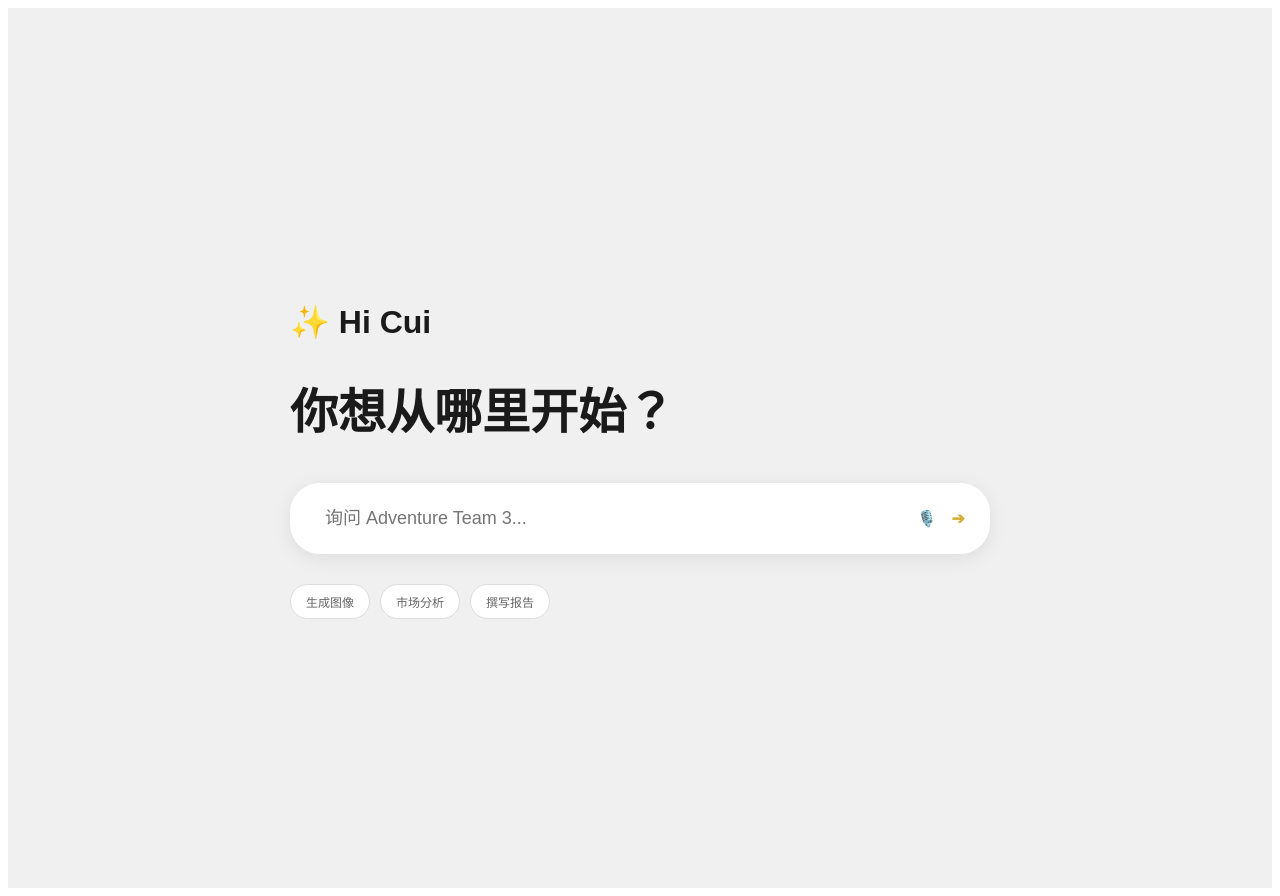
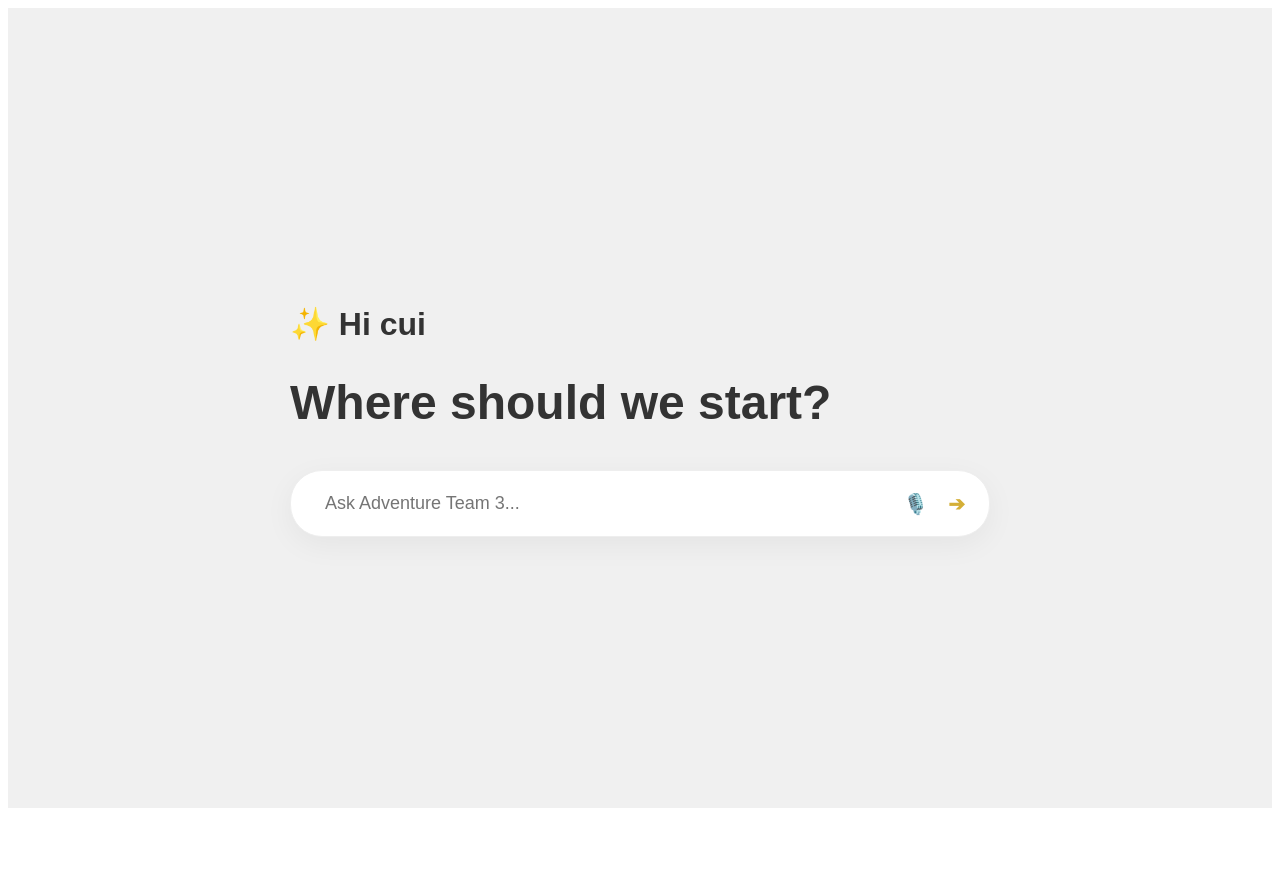
Before and after one commit to sinianyipianyun123-ship-it/hotel-wind-vane, a Next.js app: page / in a window 1280 px wide. After the commit the page ends 816 px from the top, so only its background shows below. Built offline with nearby package versions, Linux system fonts and the light colour scheme.

Commit message:
update V21

```diff
--- a/app/page.tsx
+++ b/app/page.tsx
@@ -1,98 +1,113 @@
 "use client";
 import React, { useState, useEffect } from 'react';
 
-export default function AdventureTeamAI_V52() {
-  const [stage, setStage] = useState('search'); // 'search' or 'report'
+export default function AdventureTeamFullAI_V54() {
+  const [stage, setStage] = useState('search');
   const [inputText, setInputText] = useState('');
-  const [data, setData] = useState({ rates: [], loading: true });
+  const [data, setData] = useState({ rates: [], checkpoints: [] });
 
-  // 模拟搜索触发
+  useEffect(() => {
+    setData({
+      rates: [
+        { n: "酒店官网", en: "OFFICIAL", p: "998", h: true, t: "会员直销价" },
+        { n: "携程旅行", en: "CTRIP", p: "1029", h: false, t: "实时同步中" },
+        { n: "安可达", en: "AGODA", p: "1023", h: false, t: "国际协议价" },
+        { n: "缤客", en: "BOOKING", p: "1,050", h: false, t: "市场基准价" }
+      ],
+      checkpoints: [
+        { label: "地理位置", detail: "坐落于 CBD 核心区，步行可达万达广场，商务出行便利性极佳。" },
+        { label: "客房品质", detail: "中式奢华风格，空间宽敞，床品支撑感强，隔音表现优异。" },
+        { label: "餐饮水平", detail: "中式早餐丰富度极高，粤菜厅品质稳定，行政酒廊下午茶精致。" },
+        { label: "服务体验", detail: "员工响应速度快，礼宾部专业，提供贴心的夜床服务与欢迎水果。" },
+        { label: "公共设施", detail: "恒温泳池采光极好，健身房器材维护到位，大堂香氛具有品牌特色。" },
+        { label: "性价比评定", detail: "通过官网价格锁定在千元以内时，在同级别五星级酒店中极具竞争力。" }
+      ]
+    });
+  }, []);
+
   const handleSearch = () => {
-    if (inputText.includes("万达文华")) {
+    if (inputText.includes("万达") || inputText.includes("北京")) {
       setStage('loading');
-      setTimeout(() => setStage('report'), 1500); // 模拟情报搜集过程
-    } else {
-      alert("请输入关键词，例如：北京万达文华酒店");
+      setTimeout(() => setStage('report'), 1200);
     }
   };
 
   return (
-    <div style={{
-      backgroundColor: '#f0f0f0', // 你要求的稍微深一点的浅灰
-      minHeight: '100vh',
-      fontFamily: '"Microsoft YaHei", sans-serif',
-      display: 'flex',
-      flexDirection: 'column',
-      alignItems: 'center',
-      justifyContent: stage === 'search' ? 'center' : 'flex-start',
-      padding: '40px 20px',
-      transition: 'all 0.5s ease'
-    }}>
+    <div style={{ backgroundColor: '#f0f0f0', minHeight: '100vh', fontFamily: '"Microsoft YaHei", sans-serif', color: '#333' }}>
 
-      {/* --- 搜索阶段：AI 对话界面 --- */}
+      {/* 搜索入口 */}
       {stage === 'search' && (
-        <div style={{ width: '100%', maxWidth: '700px', textAlign: 'left' }}>
-          <h2 style={{ fontSize: '32px', color: '#1a1a1a', marginBottom: '20px' }}>✨ Hi Cui</h2>
-          <h1 style={{ fontSize: '48px', fontWeight: 'bold', color: '#1a1a1a', marginBottom: '40px' }}>你想从哪里开始？</h1>
-
-          <div style={{
-            backgroundColor: '#fff',
-            borderRadius: '30px',
-            padding: '15px 25px',
-            display: 'flex',
-            alignItems: 'center',
-            boxShadow: '0 4px 20px rgba(0,0,0,0.08)'
-          }}>
-            <input
-              value={inputText}
-              onChange={(e) => setInputText(e.target.value)}
-              onKeyDown={(e) => e.key === 'Enter' && handleSearch()}
-              placeholder="询问 Adventure Team 3..."
-              style={{ flex: 1, border: 'none', outline: 'none', fontSize: '18px', padding: '10px' }}
-            />
-            <div style={{ display: 'flex', gap: '15px', color: '#666' }}>
-              <span style={{ cursor: 'pointer' }} onClick={() => alert("语音识别启动中...")}>🎙️</span>
-              <span style={{ cursor: 'pointer', fontWeight: 'bold', color: '#d4af37' }} onClick={handleSearch}>➔</span>
+        <div style={{ display: 'flex', flexDirection: 'column', alignItems: 'center', justifyContent: 'center', height: '100vh', padding: '0 20px' }}>
+          <div style={{ width: '100%', maxWidth: '700px' }}>
+            <h2 style={{ fontSize: '32px', marginBottom: '10px' }}>✨ Hi cui</h2>
+            <h1 style={{ fontSize: '48px', fontWeight: 'bold', marginBottom: '40px' }}>Where should we start?</h1>
+            <div style={{ backgroundColor: '#fff', borderRadius: '32px', padding: '12px 24px', display: 'flex', alignItems: 'center', boxShadow: '0 8px 30px rgba(0,0,0,0.05)', border: '1px solid #eee' }}>
+              <input autoFocus value={inputText} onChange={(e) => setInputText(e.target.value)} onKeyDown={(e) => e.key === 'Enter' && handleSearch()} placeholder="Ask Adventure Team 3..." style={{ flex: 1, border: 'none', outline: 'none', fontSize: '18px', padding: '10px' }} />
+              <div style={{ display: 'flex', gap: '20px', color: '#888', fontSize: '20px' }}>
+                <span style={{ cursor: 'pointer' }}>🎙️</span>
+                <span style={{ cursor: 'pointer', color: '#d4af37', fontWeight: 'bold' }} onClick={handleSearch}>➔</span>
+              </div>
             </div>
-          </div>
-
-          <div style={{ display: 'flex', gap: '10px', marginTop: '30px' }}>
-            {['生成图像', '市场分析', '撰写报告'].map(tag => (
-              <div key={tag} style={{ padding: '8px 15px', backgroundColor: '#fff', borderRadius: '20px', fontSize: '12px', color: '#666', border: '1px solid #ddd' }}>{tag}</div>
-            ))}
           </div>
         </div>
       )}
 
-      {/* --- 加载阶段 --- */}
-      {stage === 'loading' && <div style={{ fontSize: '20px', color: '#d4af37' }}>正在为您调取实时情报...</div>}
+      {/* 报告页面 */}
+      {stage === 'report' && (
+        <div style={{ padding: '60px 20px', maxWidth: '900px', margin: '0 auto', animation: 'fadeIn 0.8s ease' }}>
 
-      {/* --- 报告阶段：展示比价和评价 --- */}
-      {stage === 'report' && (
-        <div style={{ width: '100%', maxWidth: '900px', animation: 'fadeIn 1s' }}>
-          {/* 这里放入你之前的标题、比价矩阵和评价卡片 */}
-          <div style={{ textAlign: 'center', marginBottom: '40px' }}>
-            <h1 style={{ fontSize: '32px', fontWeight: 'bold' }}>北京万达文华酒店</h1>
-            <p style={{ color: '#d4af37', letterSpacing: '4px' }}>价格对比与现场调研报告</p>
+          <button onClick={() => setStage('search')} style={{ marginBottom: '30px', padding: '8px 20px', borderRadius: '20px', border: '1px solid #ddd', backgroundColor: '#fff', cursor: 'pointer', fontSize: '13px' }}>← 返回搜索</button>
+
+          <div style={{ textAlign: 'center', marginBottom: '50px' }}>
+            <h1 style={{ fontSize: '38px', fontWeight: 'bold', marginBottom: '8px' }}>北京万达文华酒店</h1>
+            <div style={{ fontSize: '20px', fontWeight: 'bold', marginBottom: '10px' }}>价格对比</div>
+            <p style={{ fontSize: '13px', color: '#b8860b', letterSpacing: '5px', fontWeight: 'bold' }}>WANDA VISTA BEIJING | 每晚实时房价</p>
           </div>
 
-          <div style={{ backgroundColor: '#fff', padding: '30px', borderRadius: '15px', boxShadow: '0 4px 15px rgba(0,0,0,0.05)' }}>
-            <p style={{ fontSize: '16px', lineHeight: '1.8' }}>
-              <strong>AI 总结：</strong> 该酒店目前官网价格 ¥998 最具优势。现场调研显示其客房品质极佳，适合高端商务出行...
-            </p>
+          {/* 价格对比矩阵 - 加入每晚标注 */}
+          <div style={{ display: 'grid', gridTemplateColumns: 'repeat(4, 1fr)', gap: '15px', marginBottom: '50px' }}>
+            {data.rates.map((r, i) => (
+              <div key={i} style={{ padding: '25px 15px', backgroundColor: r.h ? '#fff' : 'rgba(255,255,255,0.6)', border: r.h ? '2px solid #d4af37' : '1px solid #ddd', textAlign: 'center' }}>
+                <div style={{ fontSize: '10px', color: r.h ? '#d4af37' : '#999', marginBottom: '10px', fontWeight: 'bold' }}>{r.t}</div>
+                <div style={{ fontSize: '16px', fontWeight: 'bold' }}>{r.n}</div>
+                <div style={{ fontSize: '10px', color: '#bbb', marginBottom: '12px' }}>{r.en}</div>
+                <div style={{ fontSize: '26px', fontWeight: '300', display: 'flex', justifyContent: 'center', alignItems: 'baseline' }}>
+                  <span style={{ fontSize: '16px', marginRight: '2px' }}>¥</span>
+                  {r.p}
+                  <span style={{ fontSize: '11px', color: '#888', marginLeft: '4px', fontWeight: 'normal' }}>/晚</span>
+                </div>
+              </div>
+            ))}
           </div>
 
-          <button
-            onClick={() => setStage('search')}
-            style={{ marginTop: '30px', padding: '10px 20px', borderRadius: '20px', border: 'none', backgroundColor: '#1a1a1a', color: '#fff', cursor: 'pointer' }}
-          >
-            返回搜索
-          </button>
+          <div style={{ backgroundColor: '#fff', padding: '30px', boxShadow: '0 10px 30px rgba(0,0,0,0.08)', borderRadius: '4px' }}>
+            <h3 style={{ fontSize: '18px', marginBottom: '25px', paddingLeft: '18px', borderLeft: '4px solid #d4af37', fontWeight: 'bold' }}>现场实测报告</h3>
+
+            {/* AI 总结 - 强化价格单位 */}
+            <div style={{ padding: '20px', backgroundColor: '#fdfaf2', marginBottom: '30px', borderRadius: '4px', border: '1px dashed #d4af37' }}>
+               <span style={{ fontWeight: 'bold', color: '#b8860b' }}>AI 总结：</span>
+               <span style={{ fontSize: '15px', fontWeight: 'bold', color: '#111' }}> 酒店目前官网起售价 ¥998/晚，相较于第三方平台具有约 3% - 5% 的直销优势。建议通过官网锁定底价。</span>
+            </div>
+
+            {data.checkpoints.map((cp, i) => (
+              <div key={i} style={{ display: 'flex', borderBottom: '1px solid #eee', padding: '25px 18px' }}>
+                <div style={{ width: '120px', fontSize: '15px', fontWeight: 'bold' }}>{cp.label}</div>
+                <div style={{ flex: 1, fontSize: '15px', color: '#444', lineHeight: '1.8' }}>{cp.detail}</div>
+              </div>
+            ))}
+          </div>
+
+          <div onClick={() => window.open('https://www.wandahotels.com/hotel/wanda-vista-beijing-10000000', '_blank')}
+            style={{ marginTop: '60px', padding: '24px', backgroundColor: '#1a1a1a', color: '#d4af37', textAlign: 'center', fontWeight: 'bold', letterSpacing: '6px', cursor: 'pointer', fontSize: '16px' }}>
+            前往官网锁定底价
+          </div>
         </div>
       )}
 
+      {stage === 'loading' && <div style={{ display: 'flex', alignItems: 'center', justifyContent: 'center', height: '100vh', color: '#d4af37', fontSize: '18px', fontWeight: 'bold' }}>正在分析实时房态与每晚报价...</div>}
+
       <style jsx>{`
-        @keyframes fadeIn { from { opacity: 0; transform: translateY(20px); } to { opacity: 1; transform: translateY(0); } }
+        @keyframes fadeIn { from { opacity: 0; transform: translateY(10px); } to { opacity: 1; transform: translateY(0); } }
       `}</style>
     </div>
   );
```
